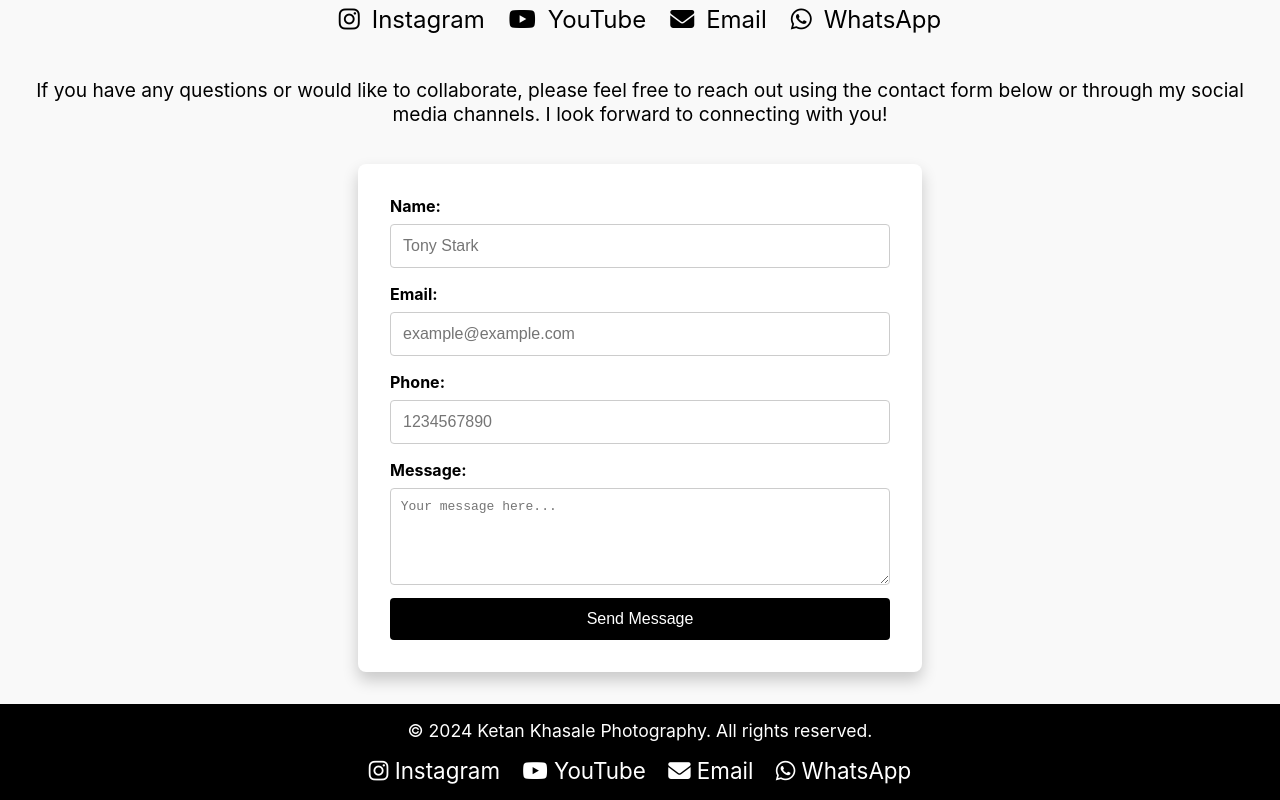
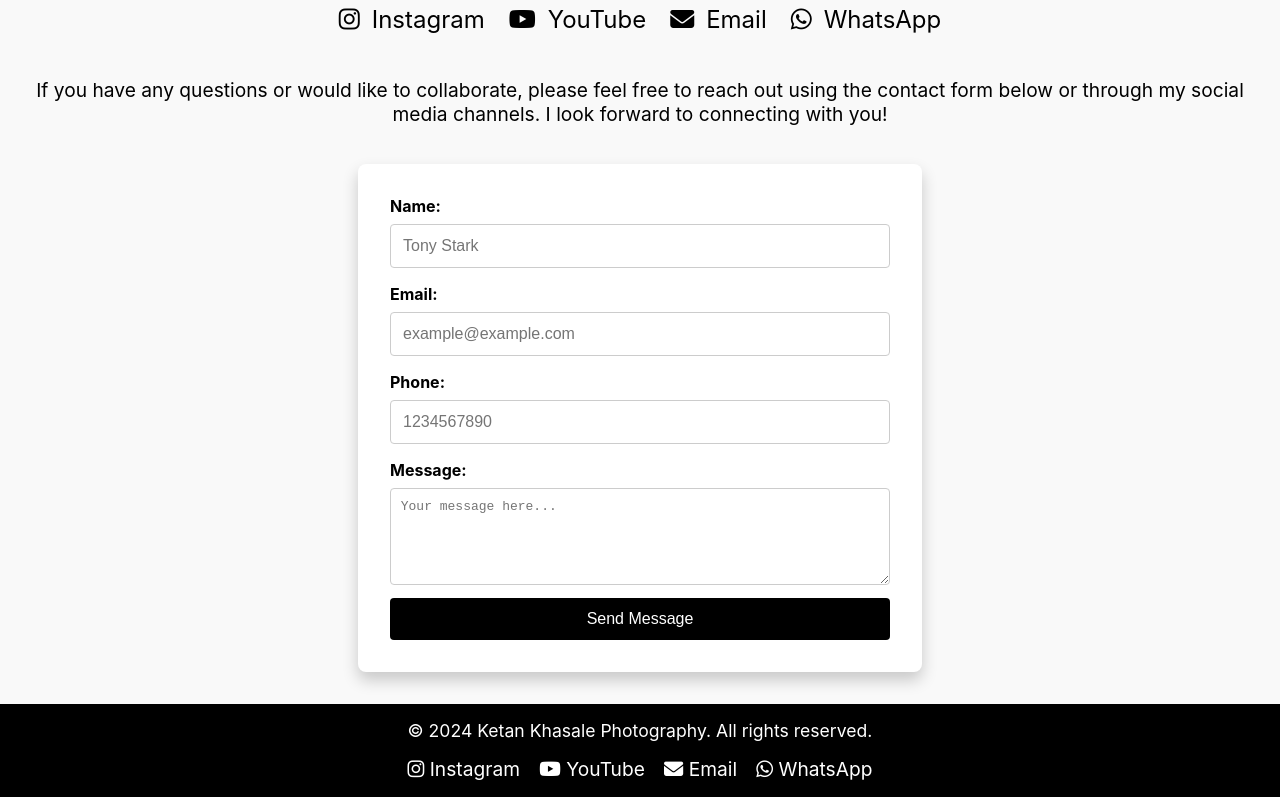
Before and after one commit to Ujwaldevgade/Photography_Website, a React (Create React App) app: page / in a window 1280 px wide. Shown: the part 4540-5340 px from the top of the page. Built offline with nearby package versions, Linux system fonts and the light colour scheme.

Commit message:
Your commit message

```diff
--- a/src/components/Footer.css
+++ b/src/components/Footer.css
@@ -14,7 +14,7 @@ footer .social-icons a {
   margin: 0 0.5em;
   color: #fff;
   text-decoration: none;
-  font-size: 1.4em;
+  font-size: 1.2em;
 }
 
 footer .social-icons a:hover {
--- a/src/components/Title.css
+++ b/src/components/Title.css
@@ -163,7 +163,7 @@
 
 @media (max-width: 768px) {
   .title-container {
-    height: 70vh; /* Adjust height for smaller screens */
+    height: 100vh; /* Adjust height for smaller screens */
   }
 
   .typing-effect {
@@ -181,7 +181,7 @@
 
 @media (max-width: 480px) {
   .title-container {
-    height: 100vh; /* Further adjust height for very small screens */
+    height: 70vh; /* Further adjust height for very small screens */
   }
 
   .typing-effect {
```
